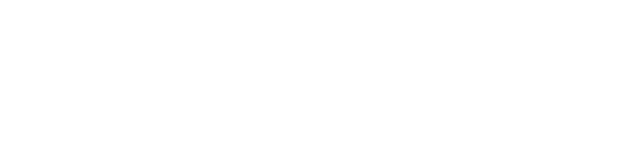
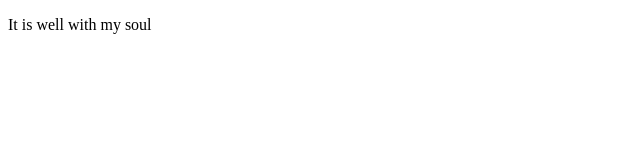
Before and after one commit to rich-okon/flowerstore, a plain HTML site: page index.html in a window 1280 px wide. Shown: the whole page, without its empty margins (0-640 px from the left). Drawn offline with Linux system fonts and the light colour scheme.

Commit message:
Added a paragraph

```diff
--- a/index.html
+++ b/index.html
@@ -6,6 +6,8 @@
     <title>Flower Store</title>
 </head>
 <body>
-
+    <div>
+        <p>It is well with my soul</p>
+    </div>
 </body>
 </html>
```
